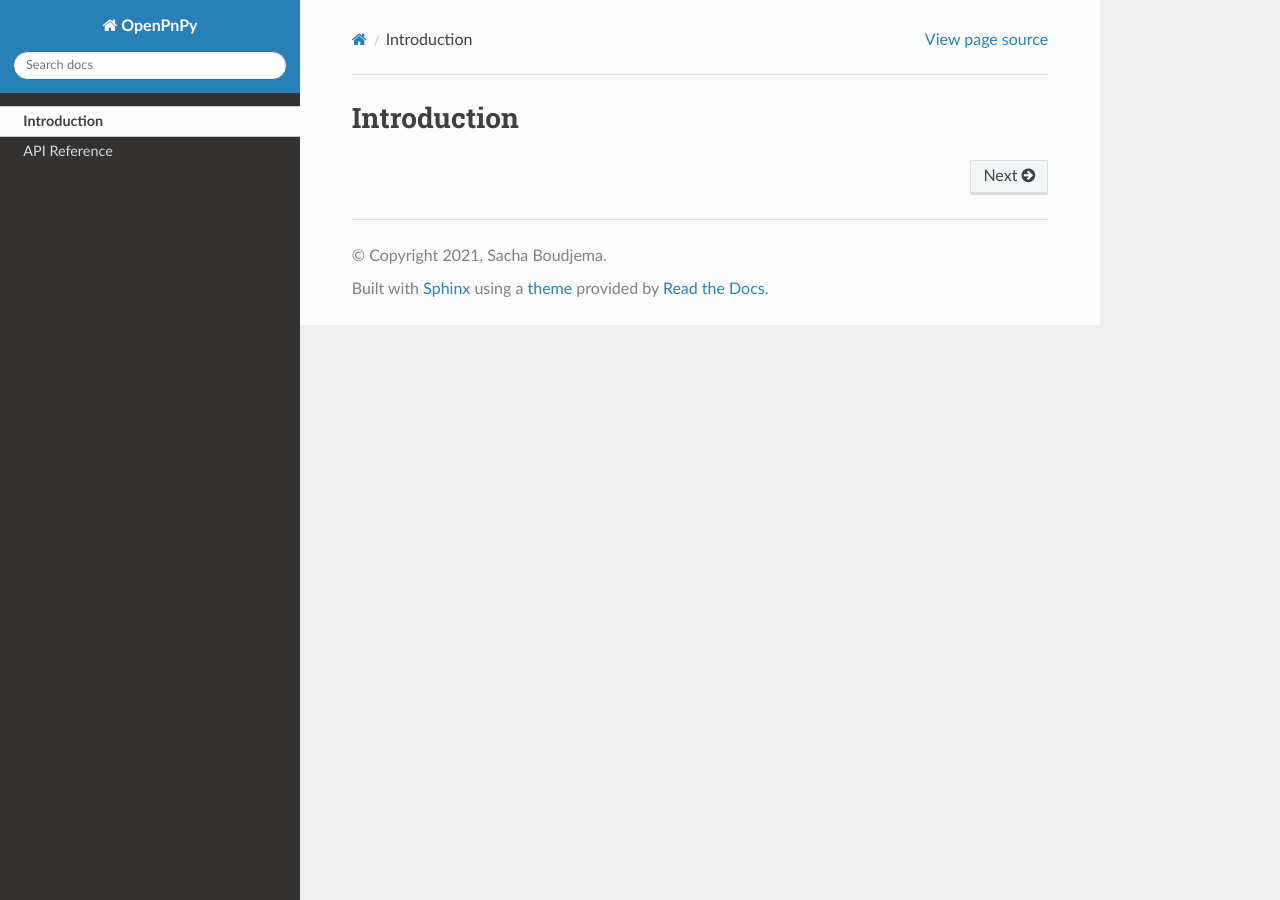
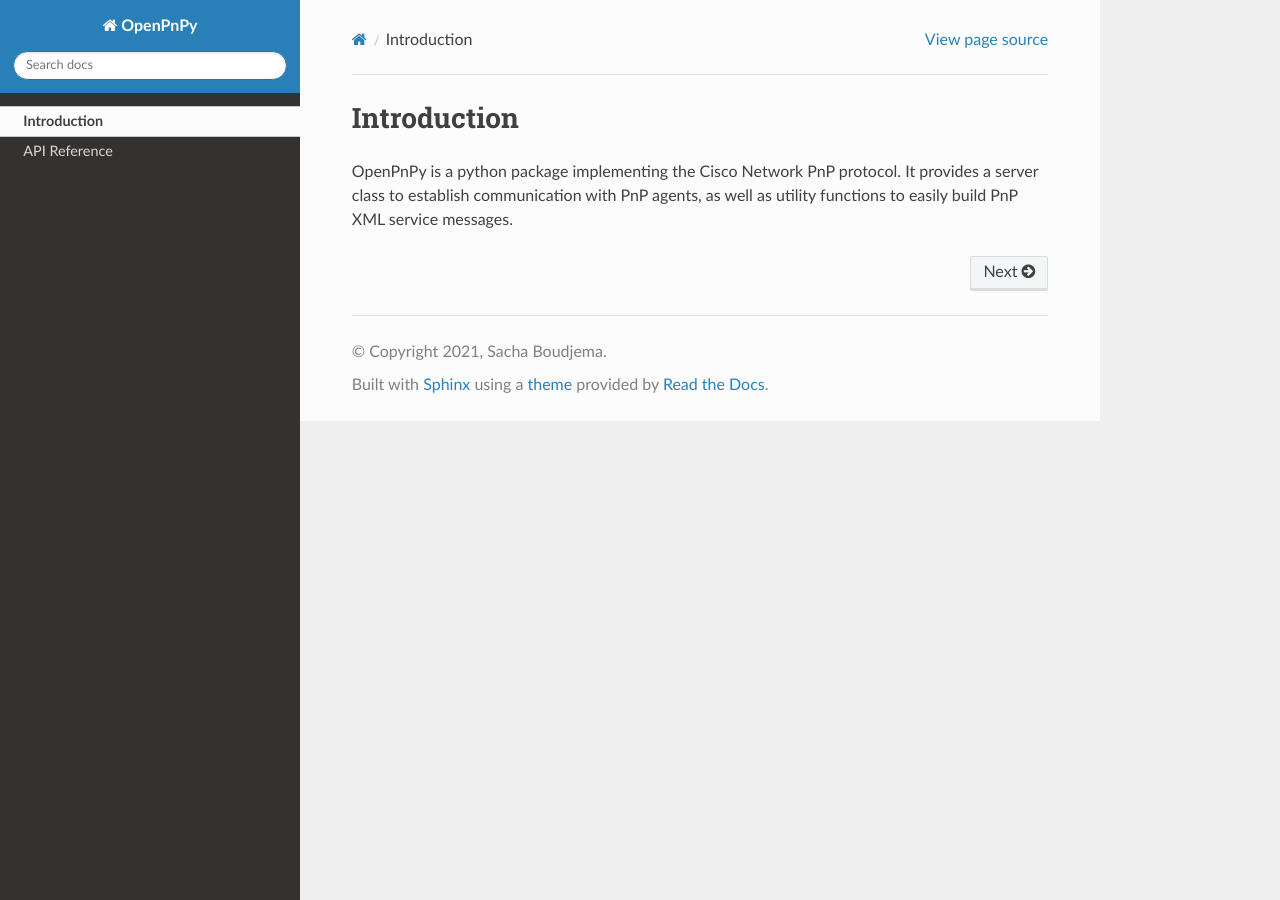
Before and after one commit to sachaboudjema/openpnpy, a Sphinx documentation site: the page built from docs/index.rst, in a window 1280 px wide. Built offline with Sphinx 7.4.7 and the Read the Docs theme 2.0.0, drawn with Linux system fonts in a browser that asks for light colours.

```diff
--- a/docs/index.rst
+++ b/docs/index.rst
@@ -1,5 +1,9 @@
 Introduction
 ============
+
+OpenPnPy is a python package implementing the Cisco Network PnP protocol.
+It provides a server class to establish communication with PnP agents, as well as
+utility functions to easily build PnP XML service messages.
 
 .. toctree::
    :hidden:
```
Also changed, not shown: docs/api.rst (+4 -4 lines), 1 other file.
